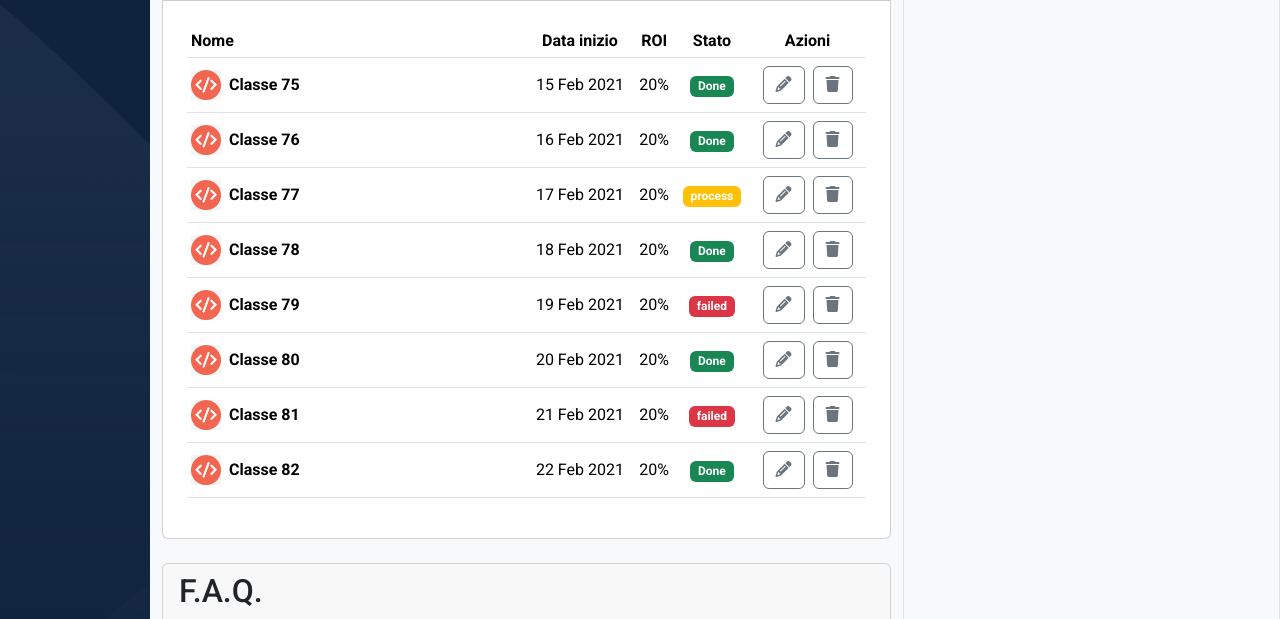
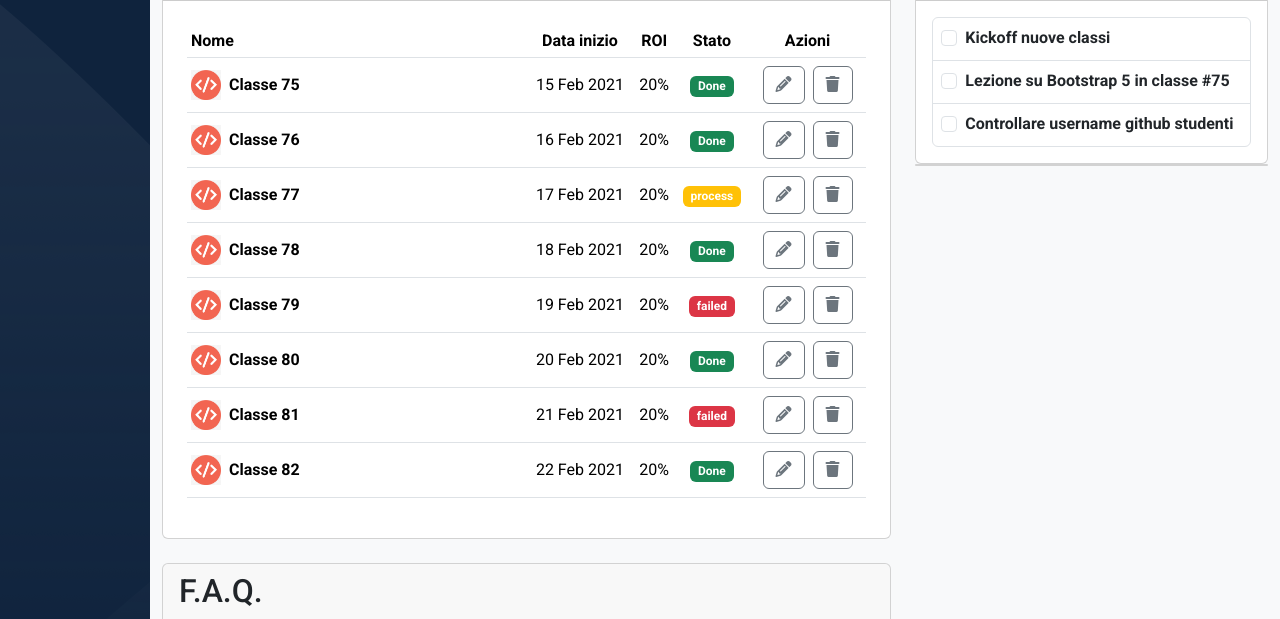
Before and after one commit to matteobonelli/html-css-bootstrap-dashboard, a plain HTML site: page index.html in a window 1280 px wide. Shown: the part 181-800 px from the top of the page. Drawn offline with nearby package versions, Linux system fonts and the light colour scheme.

Commit message:
todo section completed

```diff
--- a/index.html
+++ b/index.html
@@ -204,8 +204,42 @@
                                 </div>
                             </div>
                         </div>
-                        <div class="col-12 col-lg-4 border">
-                            <div class="card"></div>
+                        <div class="col-12 col-lg-4 py-4">
+                            <div class="card">
+                              <div class="card-header">
+                                <h2>Todo</h2>
+                              </div>
+                              <div class="card-body">
+                                <div class="border rounded">
+                                  <div class="p-2 border-bottom">
+                                    <div class="form-check">
+                                      <input class="form-check-input" type="checkbox" value="" id="flexCheckDefault">
+                                      <label class="form-check-label" for="flexCheckDefault">
+                                        <div class="fw-bold">Kickoff nuove classi</div>
+                                      </label>
+                                    </div>
+                                  </div>
+
+                                  <div class="p-2 border-bottom">
+                                    <div class="form-check">
+                                      <input class="form-check-input" type="checkbox" value="" id="flexCheckDefault">
+                                      <label class="form-check-label" for="flexCheckDefault">
+                                        <div class="fw-bold">Lezione su Bootstrap 5 in classe #75</div>
+                                      </label>
+                                    </div>
+                                  </div>
+                                  <div class="p-2">
+                                    <div class="form-check">
+                                      <input class="form-check-input" type="checkbox" value="" id="flexCheckDefault">
+                                      <label class="form-check-label" for="flexCheckDefault">
+                                        <div class="fw-bold">Controllare username github studenti</div>
+                                      </label>
+                                    </div>
+                                  </div>
+                                </div>
+
+                              </div>
+                            </div>
                             <div class="card"></div>
                         </div>
                     </div>
```
